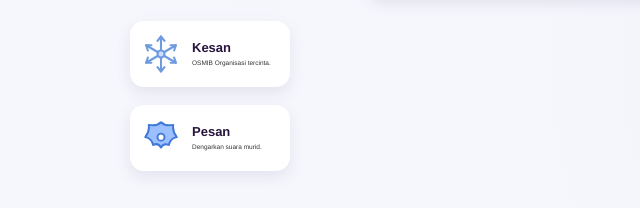
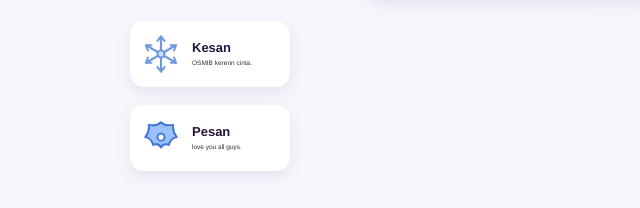
Before and after one commit to skaria210/memberosmib, a plain HTML site: page rainapr.html in a window 1280 px wide. Shown: the part 619-827 px from the top of the page, 0-640 px from the left. Drawn offline with Linux system fonts and the light colour scheme.

Commit message:
Update text content in rainapr.html

```diff
--- a/rainapr.html
+++ b/rainapr.html
@@ -128,7 +128,7 @@
           </svg>
           <div>
             <h3>Kesan</h3>
-            <p>OSMIB Organisasi tercinta.</p>
+            <p>OSMIB kerenn cinta.</p>
           </div>
         </article>
 
@@ -139,7 +139,7 @@
           </svg>
           <div>
             <h3>Pesan</h3>
-            <p>Dengarkan suara murid.</p>
+            <p> love you all guys.</p></p>
           </div>
         </article>
       </section>
```
